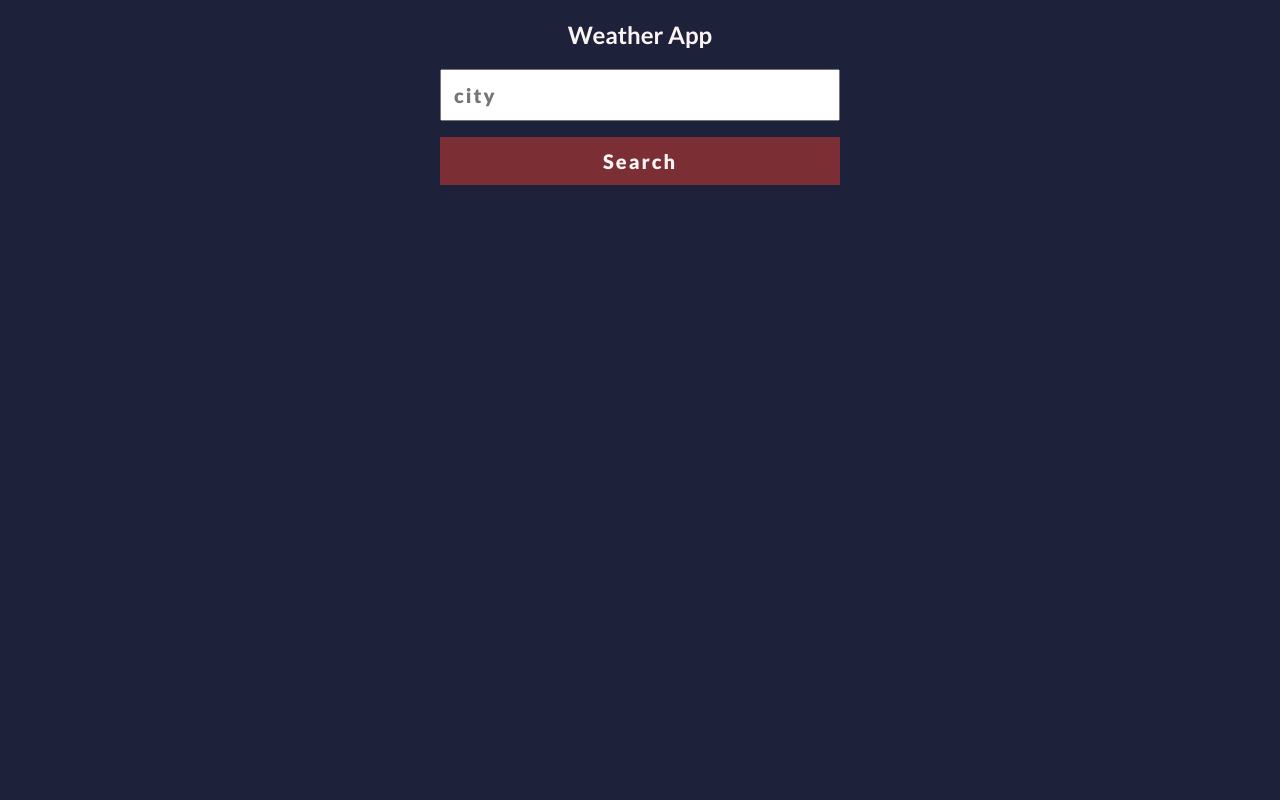
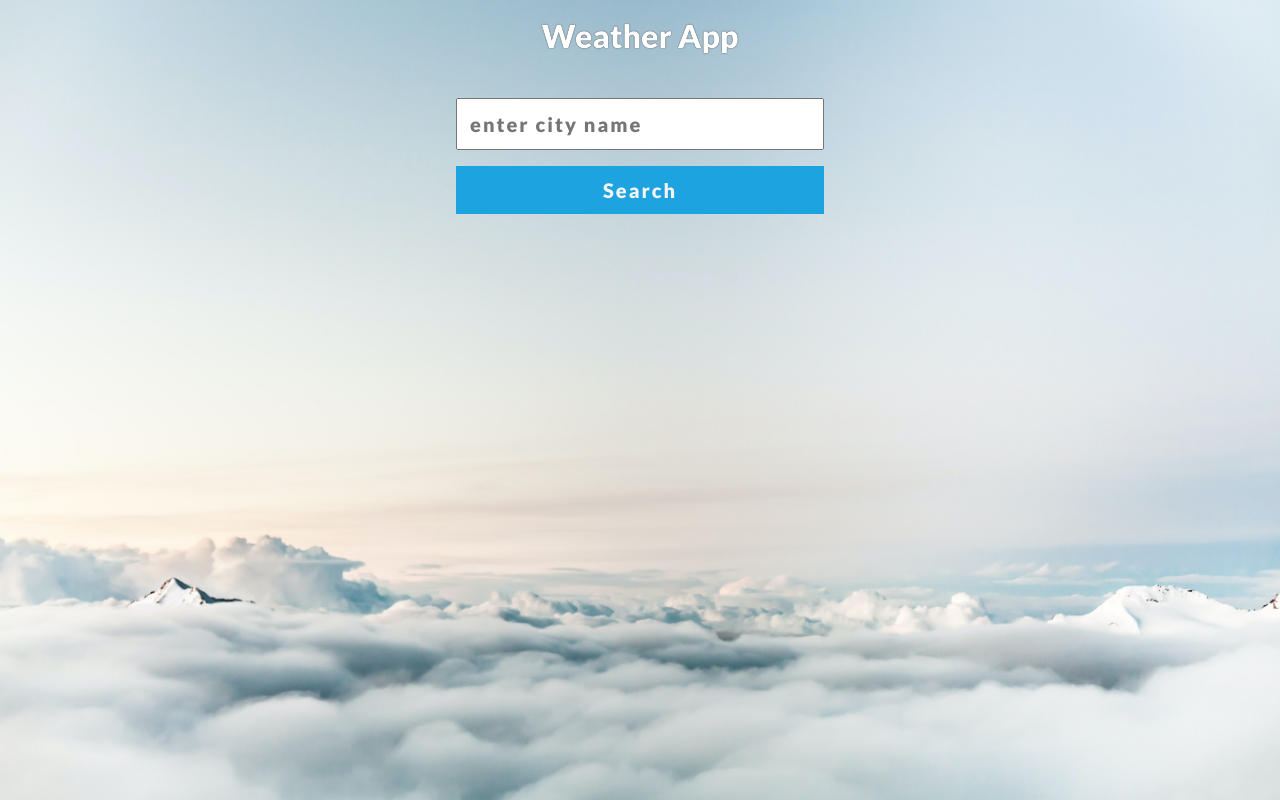
Before and after one commit to dgupta0/weather-app, a React (Vite) app: page / in a window 1280 px wide. Built offline with nearby package versions, Linux system fonts and the light colour scheme.

Commit message:
easy first version done

```diff
--- a/src/App.css
+++ b/src/App.css
@@ -1,11 +1,21 @@
 body {
-  background-color: #1e213a;
   font-family: Lato;
+  background-image: url("./assets/cover.jpg");
+  background-size: cover;
+  background-repeat: no-repeat;
+  background-position: bottom right;
+  height: 98vh;
+  margin: 0;
+  box-sizing: border-box;
 }
 
 h2 {
-  color: rgb(252, 245, 245);
+  color: #ffffff;
   text-align: center;
+  font-size: 2rem;
+  font-weight: 900;
+  text-shadow: 0px 0px 1px black;
+  margin-top: 0.5em;
 }
 
 form {
@@ -17,6 +27,8 @@ form {
   margin: auto;
   max-width: 400px;
   width: 100%;
+  padding: 1rem;
+  box-sizing: border-box;
 }
 
 button,
@@ -26,11 +38,121 @@ input[type="text"] {
   font-family: Lato;
   font-weight: 900;
   letter-spacing: 2px;
+
 }
 
 button {
-  background-color: #7C2E35;
+  background-color: rgb(30, 163, 225);
   border: none;
   color: whitesmoke;
   cursor: pointer;
 }
+
+.app-title {
+  color: rgba(30, 163, 225, 0.9);
+  text-shadow: 1px 1px 1px rgb(255, 255, 255);
+}
+
+.main {
+  display: flex;
+  flex-direction: column;
+
+}
+
+/* weather information */
+.data-container {
+
+  margin-top: 20px;
+  background-color: rgba(30, 163, 225, 0.1);
+  box-sizing: border-box;
+}
+
+.heading {
+  display: flex;
+  flex-direction: column;
+  justify-content: center;
+  align-items: center;
+}
+
+.name {
+  font-size: 3rem;
+  margin: 0;
+
+}
+
+.date {
+  color: rgb(6, 6, 6);
+  margin-top: 0;
+  font-size: 1.25rem;
+}
+
+.temp-container h1 {
+  margin-bottom: 0;
+  margin-top: 0;
+  font-size: 3rem;
+  color: #ffffff;
+  text-shadow: 0px 0px 1px black;
+}
+
+.icon {
+  height: 150px;
+  width: 150px;
+  margin-top: 0;
+  margin-bottom: 0;
+}
+
+.desc {
+  margin-top: 0;
+  text-align: center;
+  font-size: 1.25rem;
+  font-weight: bold;
+  color: #070707;
+  ;
+}
+
+/* other info */
+.other-info {
+  background-image: url("./assets/cover.jpg");
+  background-position: bottom;
+  background-size: cover;
+  display: grid;
+  width: 100vw;
+  grid-template-columns: 1fr 1fr 1fr 1fr;
+  grid-template-rows: 1fr;
+  justify-items: auto;
+
+}
+
+.other {
+  display: flex;
+  flex-direction: column;
+  align-items: center;
+  background-color: rgba(65, 135, 158, 0.5);
+  border-radius: 10px;
+  margin: 1rem;
+}
+
+.other h2 {
+  margin-bottom: 0;
+}
+
+.other h3 {
+  margin-top: 5px;
+  font-size: x-large;
+}
+
+.change-order {
+  order: 0;
+}
+
+@media(max-width: 750px) {
+  .other-info {
+    grid-template-columns: 1fr 1fr;
+  }
+}
+
+@media(max-width: 500px) {
+  .other-info {
+    grid-template-columns: 1fr;
+  }
+}
--- a/src/App.jsx
+++ b/src/App.jsx
@@ -1,53 +1,98 @@
 import React from 'react'
 import reactLogo from './assets/react.svg'
 import './App.css'
+import Today from "./utilities/Date"
 
 function App() {
-  const [weatherData, setWeatherData] = React.useState([])
+  const [weatherData, setWeatherData] = React.useState(null)
   const [input, setInput] = React.useState("")
+  const [isData, setIsData] = React.useState(false)
+  let today = Today()
 
   function saveUserInput(e) {
     setInput(e.target.value)
+
   }
 
   function getCityWeather() {
     fetch(`http://api.openweathermap.org/data/2.5/forecast?q=${input}&appid=977e8bc6d4594a2dad11cfaf7d63e7b3&units=metric`)
       .then(res => res.json())
-      .then(data => (getTheRenderData(data))
+      .then(data => {
+
+        getTheRenderData(data)
+      }
+
       )
   }
 
   function getTheRenderData(data) {
-    setWeatherData(prev => {
-      let newArr = []
-      newArr.push({
+    setWeatherData({
       id: data.city.id,
       key: data.city.id,
       city: data.city.name,
       country: data.city.country,
+      humidity: data.list[0].main.humidity,
+      airPressure: data.list[0].main.pressure,
+      visibility: data.list[0].visibility,
+      wind: data.list[0].wind.speed,
       tempC: data.list[0].main.temp,
       desc: data.list[0].weather[0].description,
-        icon: data.list[0].weather[0].icon
-      })
-      return newArr
+      icon: `https://openweathermap.org/img/wn/${data.list[0].weather[0].icon}@2x.png`
     })
   }
+  React.useEffect(() => {
+    weatherData ? setIsData(true) : setIsData(false)
+  }, [weatherData])
+
   console.log(weatherData)
-
   return (
-    <div>
-      <h2>Weather App</h2>
-      <form action="">
+    <>
+      <h2 className='app-name'>Weather App</h2>
+      <div className='main'>
+        <form action="" className={isData ? "change-order" : ""} >
           <input type="text"
-          placeholder="city"
+            placeholder="enter city name"
             onChange={saveUserInput}>
           </input>
           <button type="button"
             onClick={getCityWeather} className='search'>Search</button>
         </form>
-
-
+        {weatherData ? (
+          <div className="data-container">
+            <div className='heading'>
+              <h2 className="name">{weatherData.city}, {weatherData.country}</h2>
+              <p className='date'>{today}</p>
+              <img className="icon" src={weatherData.icon}></img>
+              <div className='temp-container'>
+                <h1>{weatherData.tempC} &#8451;</h1>
+                <p className='desc'>{weatherData.desc}</p>
               </div>
+              <div className='other-info'>
+                <div className='other humid'>
+                  <h2>Humidity</h2>
+                  <h3>{weatherData.humidity}%</h3>
+                </div>
+                <div className='other pressure'>
+                  <h2>Pressure</h2>
+                  <h3>{weatherData.airPressure} mb</h3>
+                </div>
+                <div className='other wind'>
+                  <h2>wind</h2>
+                  <h3>{weatherData.wind} mph</h3>
+                </div>
+                <div className='other visibility'>
+                  <h2>Visibility</h2>
+                  <h3>{weatherData.visibility} miles</h3>
+                </div>
+              </div>
+            </div>
+          </div>
+        )
+          :
+          <></>
+        }
+      </div>
+    </>
   )
 }
 
--- /dev/null
+++ b/src/utilities/Date.jsx
@@ -0,0 +1,7 @@
+export default function Today() {
+    const event = new Date(Date.UTC(2012, 11, 20, 3, 0, 0));
+    const options = { weekday: 'long', year: 'numeric', month: 'long', day: 'numeric' };
+    let today = event.toLocaleDateString(undefined, options)
+
+    return today
+}
```
Also changed, not shown: src/assets/cover.jpg (added). Lines whose indentation alone changed are shown as unchanged.
